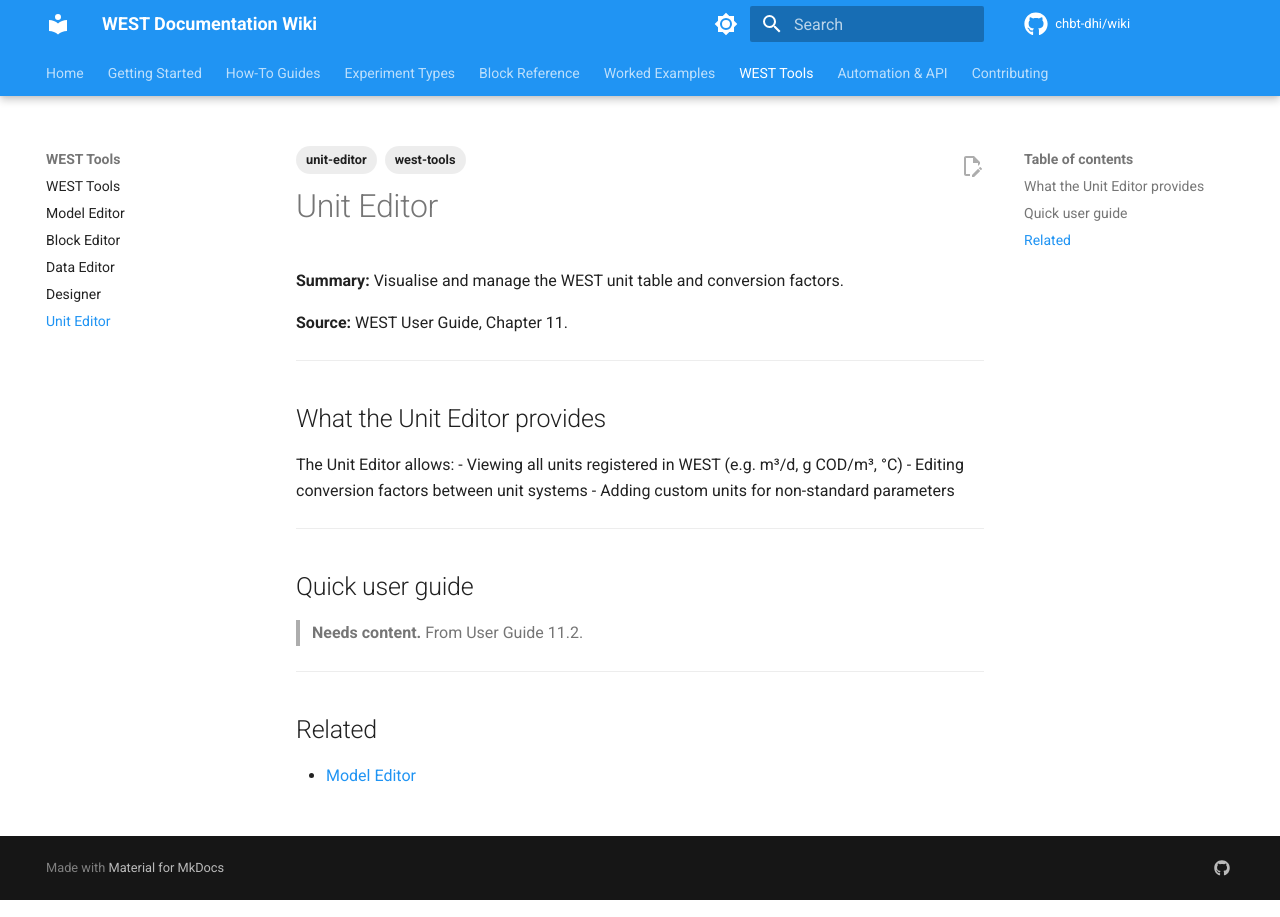
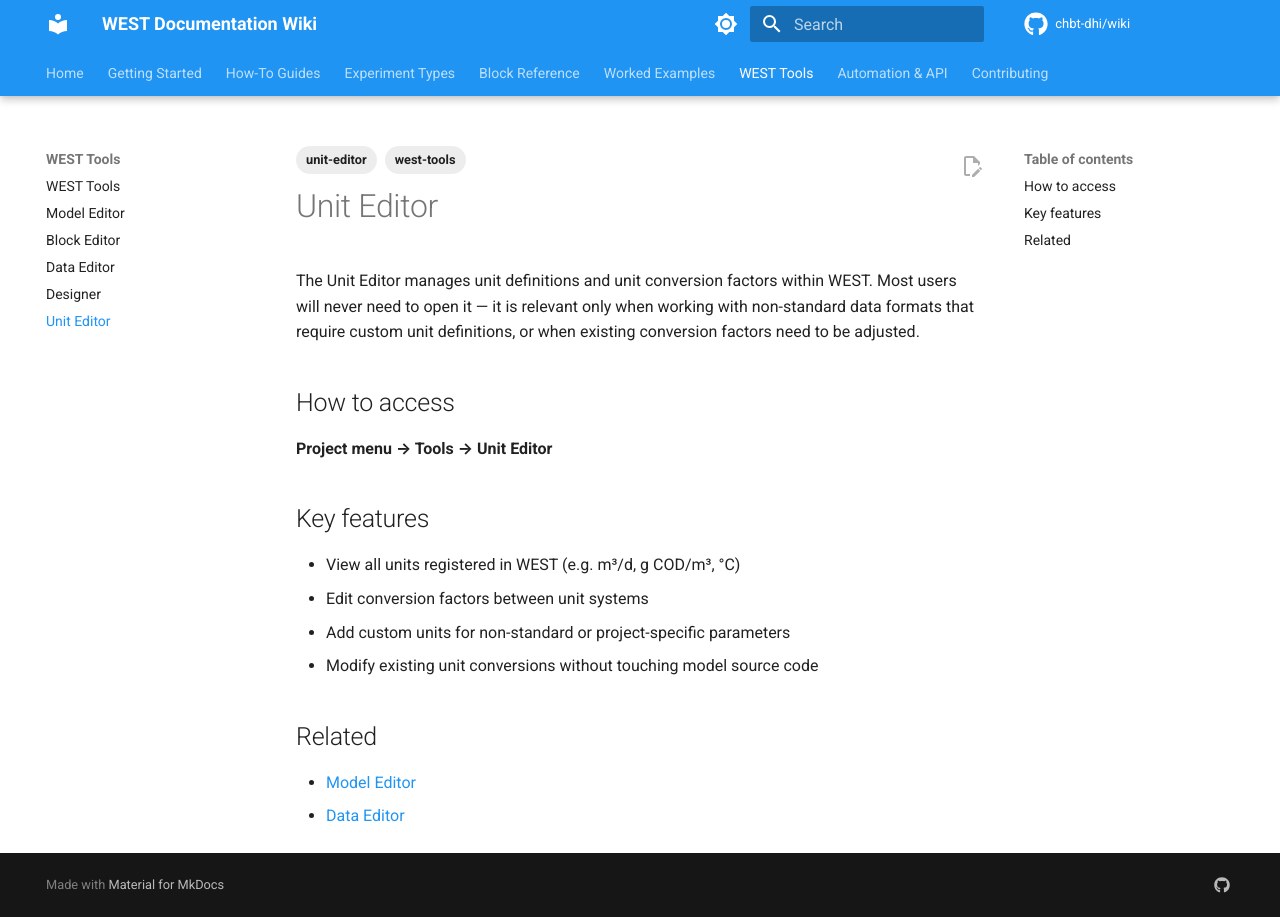
Before and after one commit to CHBT-DHI/Wiki, an MkDocs documentation site: the page built from docs/west-tools/unit-editor.md, in a window 1280 px wide. Built offline with MkDocs 1.6.1 and Material for MkDocs 9.7.7, drawn with Linux system fonts in a browser that asks for light colours; comment, search, counter and statistics services are not loaded.

Commit message:
docs(west-tools): populate Unit Editor reference page

```diff
--- a/docs/west-tools/unit-editor.md
+++ b/docs/west-tools/unit-editor.md
@@ -6,27 +6,20 @@
 
 # Unit Editor
 
-**Summary:** Visualise and manage the WEST unit table and conversion factors.
+The Unit Editor manages unit definitions and unit conversion factors within WEST. Most users will never need to open it — it is relevant only when working with non-standard data formats that require custom unit definitions, or when existing conversion factors need to be adjusted.
 
-**Source:** WEST User Guide, Chapter 11.
+## How to access
 
----
+**Project menu → Tools → Unit Editor**
 
-## What the Unit Editor provides
+## Key features
 
-The Unit Editor allows:
-- Viewing all units registered in WEST (e.g. m³/d, g COD/m³, °C)
-- Editing conversion factors between unit systems
-- Adding custom units for non-standard parameters
-
----
-
-## Quick user guide
-
-> **Needs content.** From User Guide 11.2.
-
----
+- View all units registered in WEST (e.g. m³/d, g COD/m³, °C)
+- Edit conversion factors between unit systems
+- Add custom units for non-standard or project-specific parameters
+- Modify existing unit conversions without touching model source code
 
 ## Related
 
 - [Model Editor](model-editor.md)
+- [Data Editor](data-editor.md)
```
